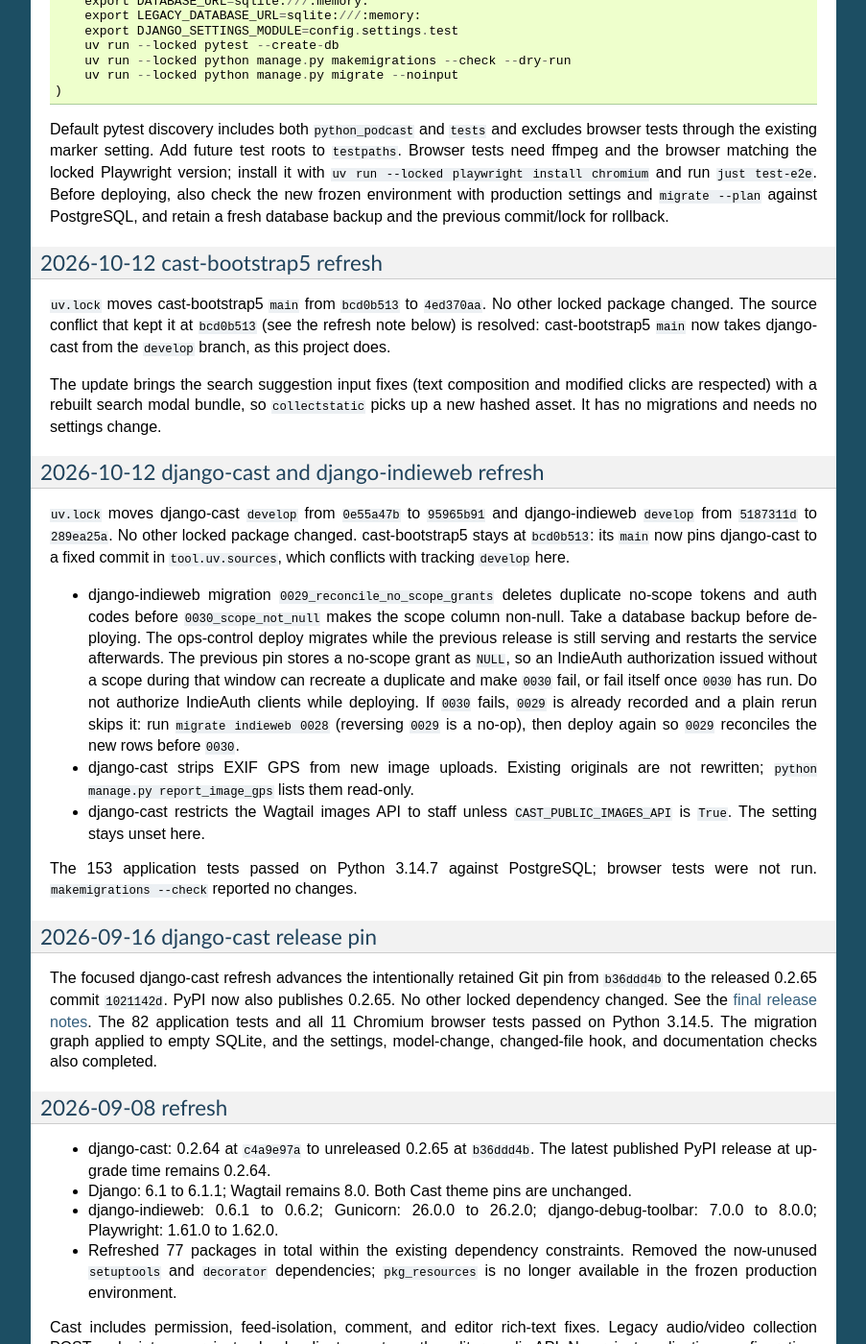
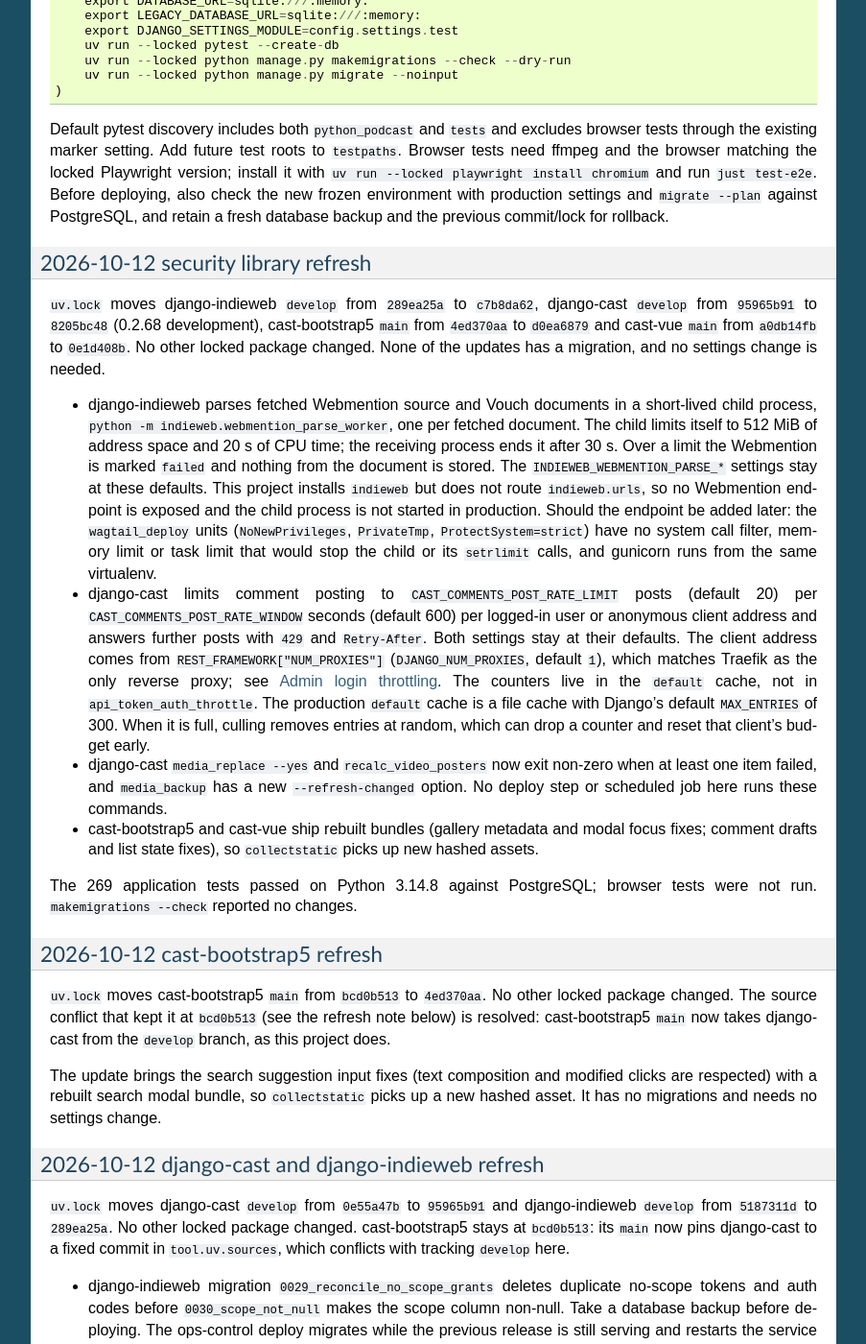
Before and after one commit to ephes/python-podcast, a Sphinx documentation site: the page built from docs/deploy.rst, in a window 1280 px wide and 1400 px high, scrolled down 897 px. Shown: the whole window at 96% size, without its empty margins (198-1101 px from the left). Built offline with Sphinx 7.4.7, drawn with Linux system fonts in a browser that asks for light colours; some of the changed text lies outside the part shown.

Commit message:
Move library pins to the security fixes of 2026-10-12
Lock django-indieweb, django-cast, cast-bootstrap5 and cast-vue at their
current branch heads and add the deploy notes: isolated Webmention parsing,
the comment post rate limit and the rebuilt bundles. No migrations and no
settings change.

```diff
--- a/docs/deploy.rst
+++ b/docs/deploy.rst
@@ -58,6 +58,50 @@
 chromium`` and run ``just test-e2e``. Before deploying, also check the new frozen
 environment with production settings and ``migrate --plan`` against PostgreSQL,
 and retain a fresh database backup and the previous commit/lock for rollback.
+
+2026-10-12 security library refresh
+~~~~~~~~~~~~~~~~~~~~~~~~~~~~~~~~~~~
+
+``uv.lock`` moves django-indieweb ``develop`` from ``289ea25a`` to ``c7b8da62``,
+django-cast ``develop`` from ``95965b91`` to ``8205bc48`` (0.2.68 development),
+cast-bootstrap5 ``main`` from ``4ed370aa`` to ``d0ea6879`` and cast-vue ``main``
+from ``a0db14fb`` to ``0e1d408b``. No other locked package changed. None of the
+updates has a migration, and no settings change is needed.
+
+* django-indieweb parses fetched Webmention source and Vouch documents in a
+  short-lived child process, ``python -m indieweb.webmention_parse_worker``,
+  one per fetched document. The child limits itself to 512 MiB of address
+  space and 20 s of CPU time; the receiving process ends it after 30 s. Over a
+  limit the Webmention is marked ``failed`` and nothing from the document is
+  stored. The ``INDIEWEB_WEBMENTION_PARSE_*`` settings stay at these defaults.
+  This project installs ``indieweb`` but does not route ``indieweb.urls``, so
+  no Webmention endpoint is exposed and the child process is not started in
+  production. Should the endpoint be added later: the ``wagtail_deploy`` units
+  (``NoNewPrivileges``, ``PrivateTmp``, ``ProtectSystem=strict``) have no
+  system call filter, memory limit or task limit that would stop the child or
+  its ``setrlimit`` calls, and gunicorn runs from the same virtualenv.
+* django-cast limits comment posting to ``CAST_COMMENTS_POST_RATE_LIMIT`` posts
+  (default 20) per ``CAST_COMMENTS_POST_RATE_WINDOW`` seconds (default 600) per
+  logged-in user or anonymous client address and answers further posts with
+  ``429`` and ``Retry-After``. Both settings stay at their defaults. The
+  client address comes from ``REST_FRAMEWORK["NUM_PROXIES"]``
+  (``DJANGO_NUM_PROXIES``, default ``1``), which matches Traefik as the only
+  reverse proxy; see :doc:`admin_login_throttle`. The counters live in the
+  ``default`` cache, not in ``api_token_auth_throttle``.
+  The production ``default`` cache is a file cache with Django's default
+  ``MAX_ENTRIES`` of 300. When it is full, culling removes entries at random,
+  which can drop a counter and reset that client's budget early.
+* django-cast ``media_replace --yes`` and ``recalc_video_posters`` now exit
+  non-zero when at least one item failed, and ``media_backup`` has a new
+  ``--refresh-changed`` option. No deploy step or scheduled job here runs these
+  commands.
+* cast-bootstrap5 and cast-vue ship rebuilt bundles (gallery metadata and modal
+  focus fixes; comment drafts and list state fixes), so ``collectstatic`` picks
+  up new hashed assets.
+
+The 269 application tests passed on Python 3.14.8 against PostgreSQL; browser
+tests were not run. ``makemigrations
+--check`` reported no changes.
 
 2026-10-12 cast-bootstrap5 refresh
 ~~~~~~~~~~~~~~~~~~~~~~~~~~~~~~~~~~
```
Also changed, not shown: 1 other file.
